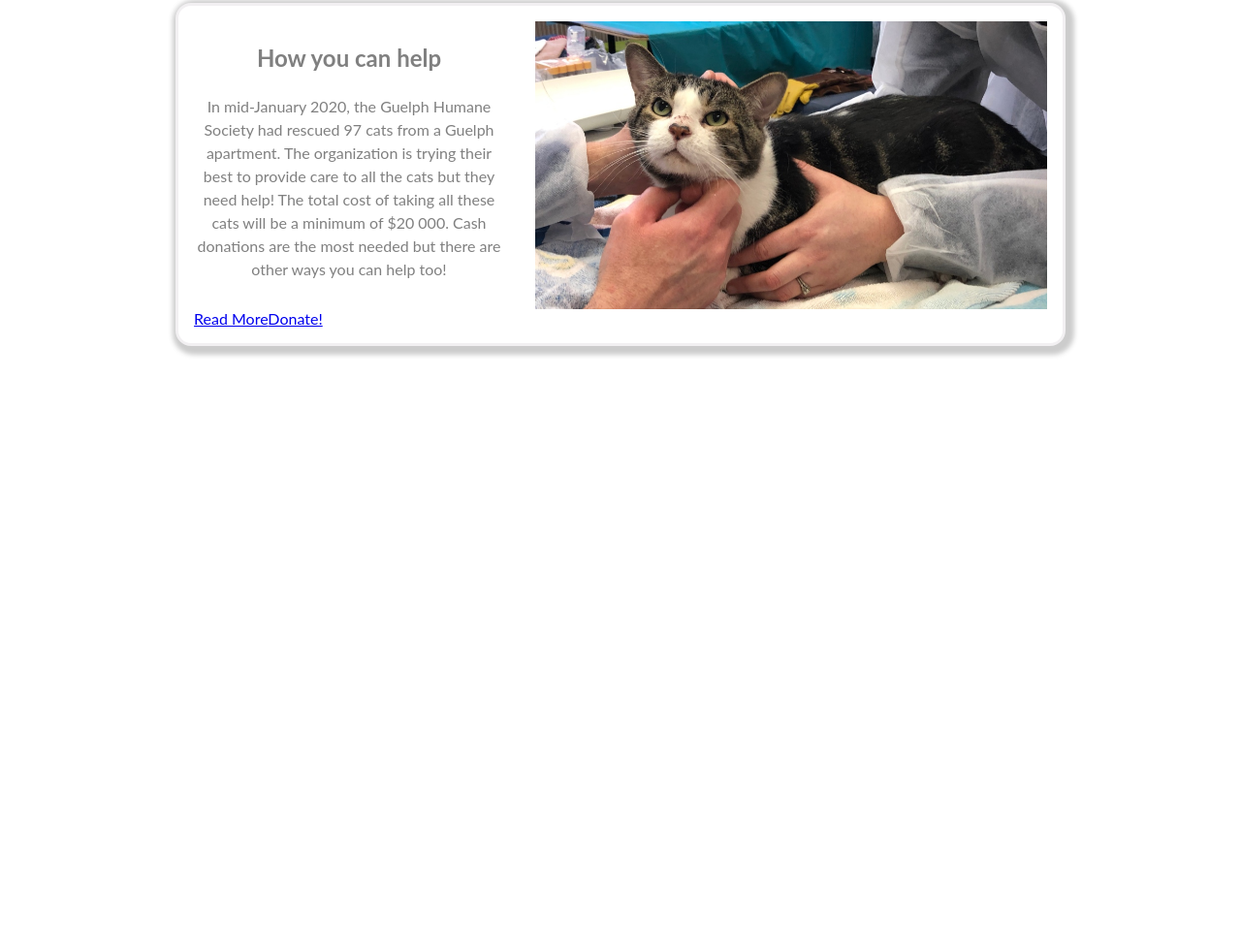
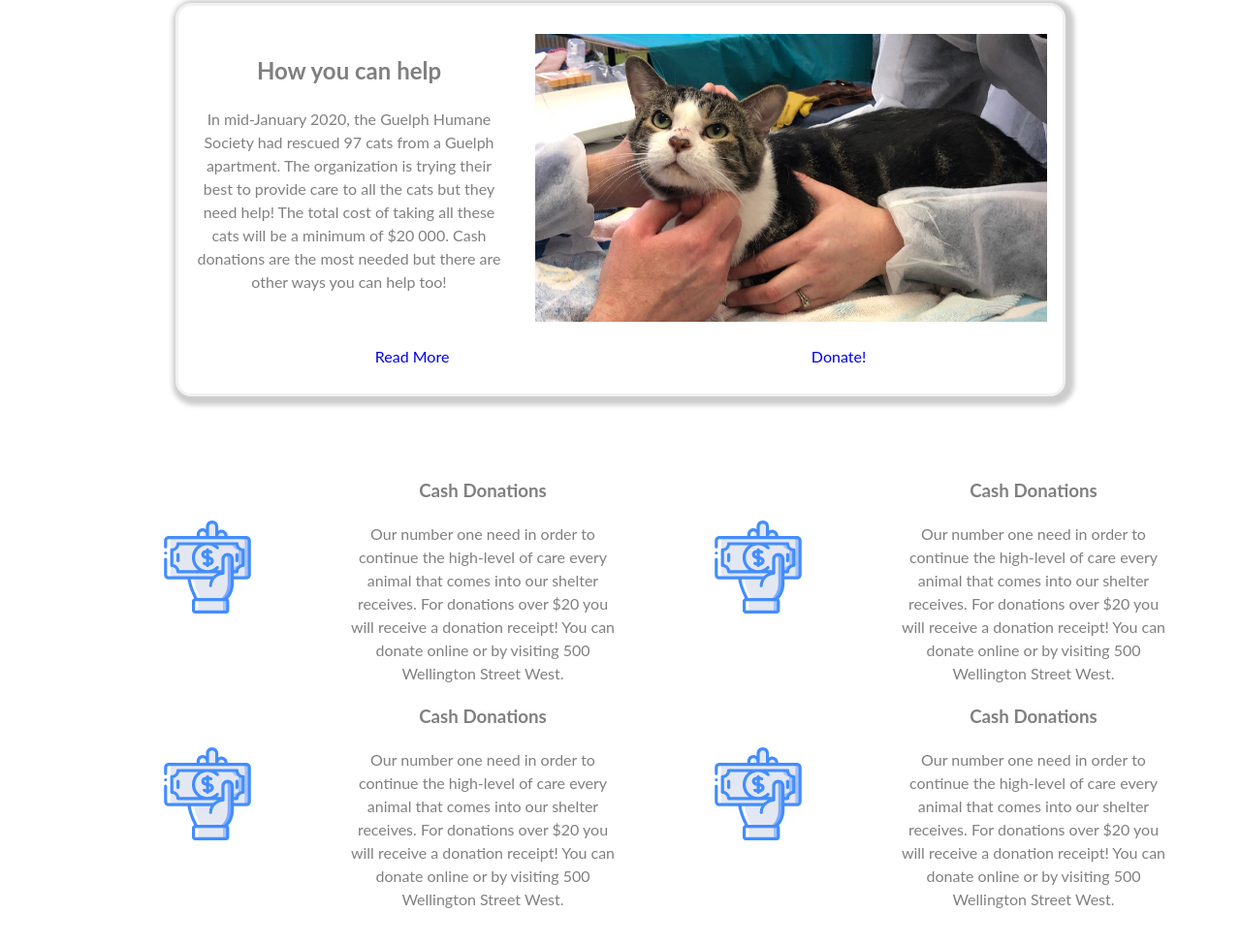
Before and after one commit to haphamo/ghs, a Gatsby site: page / in a window 1280 px wide. Shown: the part 213-1188 px from the top of the page at 97% size. Before the commit the page ends 800 px from the top, so only its background shows below. Built offline with nearby package versions, Linux system fonts and the light colour scheme; Gatsby itself is replaced by a stand-in of ours.

Commit message:
moved styling in mainCard to separate file, add a few more images, and created waysToHelp component

```diff
--- a/src/components/data.js
+++ b/src/components/data.js
@@ -1,6 +1,16 @@
+import donationIcon from "../images/monetary-donations.svg"
+import ghscat from "../images/ghs-cat.jpg"
+
 const data = [
-              {title: "How you can help",
-              summary: "In mid-January 2020, the Guelph Humane Society had rescued 97 cats from a Guelph apartment. The organization is trying their best to provide care to all the cats but they need help! The total cost of taking all these cats will be a minimum of $20 000. Cash donations are the most needed but there are other ways you can help too!"}
+              {
+                title: "How you can help",
+                src: ghscat,
+                summary: "In mid-January 2020, the Guelph Humane Society had rescued 97 cats from a Guelph apartment. The organization is trying their best to provide care to all the cats but they need help! The total cost of taking all these cats will be a minimum of $20 000. Cash donations are the most needed but there are other ways you can help too!"},
+              {
+                title: "Cash Donations",
+                src: donationIcon,
+                desc: "Our number one need in order to continue the high-level of care every animal that comes into our shelter receives. For donations over $20 you will receive a donation receipt! You can donate online or by visiting 500 Wellington Street West."
+              }
 ]
 
 export default data
--- /dev/null
+++ b/src/components/mainCard.css.js
@@ -0,0 +1,43 @@
+import styled from "styled-components"
+
+const Card = styled.div`
+  display: flex;
+  height: 23rem;
+  flex-direction: column;
+  justify-content: space-around;
+  margin-top: 3rem;
+  background-color: white;
+  margin: auto;
+  width: 55em;
+  border: solid #F2F0F2;
+  border-radius: 1rem;
+  color: grey;
+  font-family: 'Lato', sans-serif;
+  padding: 1rem;
+  box-shadow:  3px 3px 5px 6px #ccc;
+  img {
+    width: 60%;
+    height: auto;
+    order: 1;
+  }
+`
+
+const UpperSection = styled.div`
+  display: flex;
+  flex-direction: row;
+`
+
+const TextSection = styled.div`
+  text-align: center;
+  padding-right: 2rem;
+  line-height: 1.5;
+`
+const LowerSection = styled.div`
+  display: flex;
+  justify-content: space-around;
+  a {
+    text-decoration: none;
+  }
+`
+
+export { Card, UpperSection, LowerSection, TextSection }
--- a/src/components/mainCard.js
+++ b/src/components/mainCard.js
@@ -1,41 +1,8 @@
 import React from "react"
-import styled from "styled-components"
 import data from "../components/data"
-import ghscat from "../images/ghs-cat.jpg"
 
-const Card = styled.div`
-  display: flex;
-  flex-direction: column;
-  margin-top: 3rem;
-  background-color: white;
-  margin: auto;
-  width: 55em;
-  border: solid #F2F0F2;
-  border-radius: 1rem;
-  color: grey;
-  font-family: 'Lato', sans-serif;
-  padding: 1rem;
-  box-shadow:  3px 3px 5px 6px #ccc;
-  img {
-    width: 60%;
-    height: auto;
-    order: 1;
-  }
-`
+import { Card, UpperSection, LowerSection, TextSection } from "./mainCard.css"
 
-const UpperSection = styled.div`
-  display: flex;
-  flex-direction: row;
-`
-
-const TextSection = styled.div`
-  text-align: center;
-  padding-right: 2rem;
-  line-height: 1.5;
-`
-const LowerSection = styled.div`
-
-`
 
 export default function MainCard() {
   return (
@@ -46,7 +13,7 @@ export default function MainCard() {
             <h2>{data[0].title}</h2>
             {data[0].summary}
           </TextSection>
-          <img src={ghscat} alt="rescued-cat-from-ghs"></img>
+          <img src={data[0].src} alt="rescued-cat-from-ghs"></img>
         </UpperSection>
 
         <LowerSection>
--- /dev/null
+++ b/src/components/waysToHelp.js
@@ -0,0 +1,76 @@
+import React, { Fragment } from "react"
+import styled from "styled-components"
+import donationIcon from "../../src/images/monetary-donations.svg"
+
+const Text =  styled.div`
+  flex: 1 1 25%;
+  font-family: Lato, sans-serif;
+  width: 18rem;
+  margin: auto;
+  text-align: center;
+  line-height: 1.5;
+  color: grey;
+  h3 {
+    color: dark grey
+  }
+`
+const Container = styled.div`
+  display: flex;
+  flex-direction: row;
+  margin: 4rem;
+  flex-flow: wrap;
+`
+
+
+
+const Img = styled.img`
+  height: 6rem
+`
+
+const Icon = styled.div`
+  display: flex;
+  justify-content: center;
+  margin: 4rem 0 1rem 0;
+  flex: 1 1 25%;
+`
+
+export default function Ways() {
+  return (
+    <Fragment>
+    <Container>
+      <Icon>
+        <Img src={donationIcon} alt="monetary-donations"></Img>
+      </Icon>
+      <Text>
+        <h3>Cash Donations</h3>
+        Our number one need in order to continue the high-level of care every animal that comes into our shelter receives. For donations over $20 you will receive a donation receipt! You can donate online or by visiting 500 Wellington Street West.
+      </Text>
+      <Icon>
+        <Img src={donationIcon} alt="monetary-donations"></Img>
+      </Icon>
+      <Text>
+        <h3>Cash Donations</h3>
+        Our number one need in order to continue the high-level of care every animal that comes into our shelter receives. For donations over $20 you will receive a donation receipt! You can donate online or by visiting 500 Wellington Street West.
+      </Text>
+
+      <Icon>
+        <Img src={donationIcon} alt="monetary-donations"></Img>
+      </Icon>
+      <Text>
+        <h3>Cash Donations</h3>
+        Our number one need in order to continue the high-level of care every animal that comes into our shelter receives. For donations over $20 you will receive a donation receipt! You can donate online or by visiting 500 Wellington Street West.
+      </Text>
+      <Icon>
+        <Img src={donationIcon} alt="monetary-donations"></Img>
+      </Icon>
+      <Text>
+        <h3>Cash Donations</h3>
+        Our number one need in order to continue the high-level of care every animal that comes into our shelter receives. For donations over $20 you will receive a donation receipt! You can donate online or by visiting 500 Wellington Street West.
+      </Text>
+
+    </Container>
+
+    </Fragment>
+
+  )
+}
--- a/src/pages/index.js
+++ b/src/pages/index.js
@@ -1,8 +1,8 @@
-import React, { Fragment } from "react"
+import React from "react"
 import Header from "../components/header"
-import styled from "styled-components"
 
 import MainCard from "../components/mainCard"
+import WaysToHelp from "../components/waysToHelp"
 
 export default function Index() {
   return (
@@ -11,6 +11,9 @@ export default function Index() {
     <Header headerText="Index Header"/>
 
     <MainCard />
+    <WaysToHelp />
+
+
 
   </div>
 
```
Also changed, not shown: src/notes.md (+2 -0 lines), src/images/amazon-logo.svg (added), src/images/cat-banner.jpg (added), src/images/gift-cards.svg (added), src/images/monetary-donations.svg (added).
